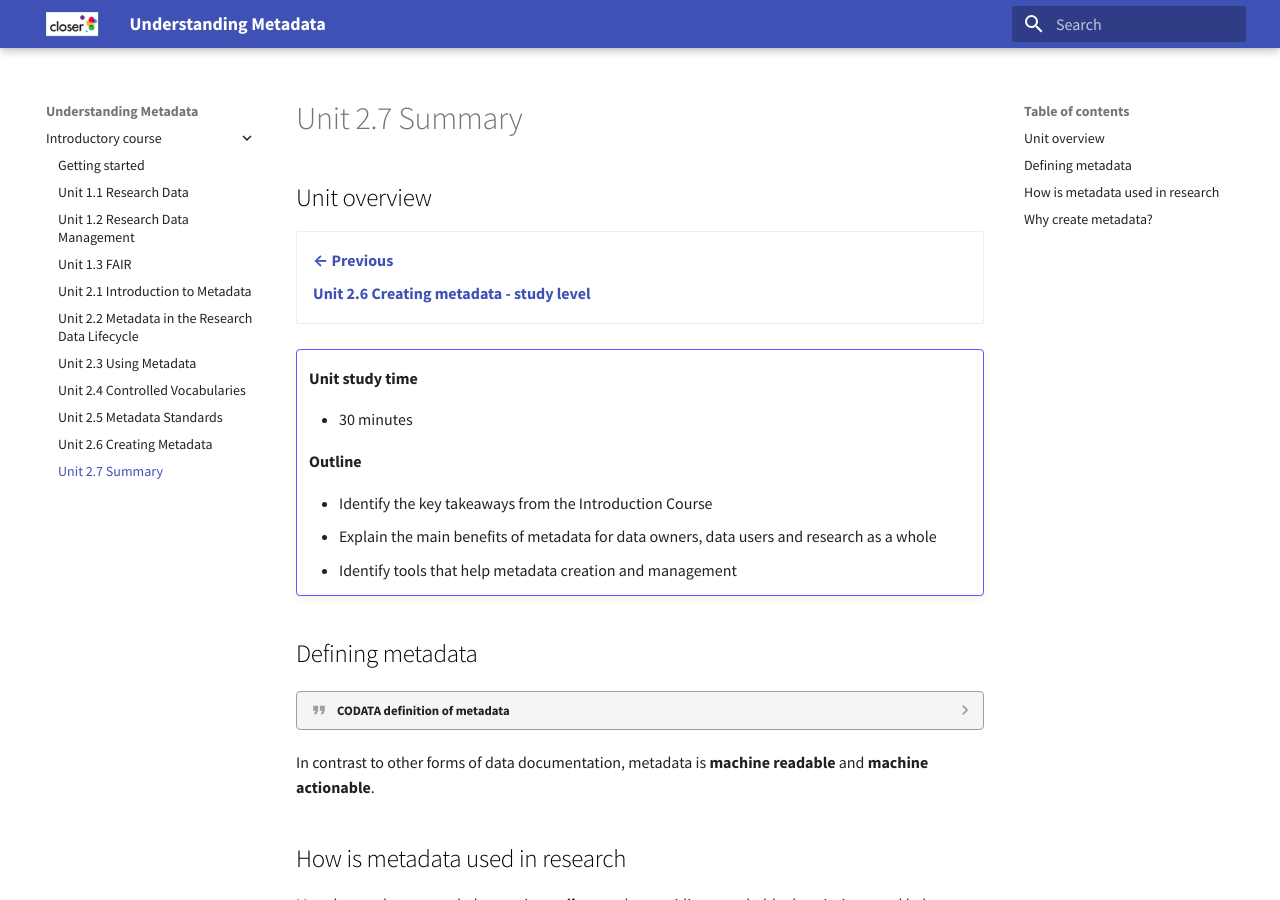
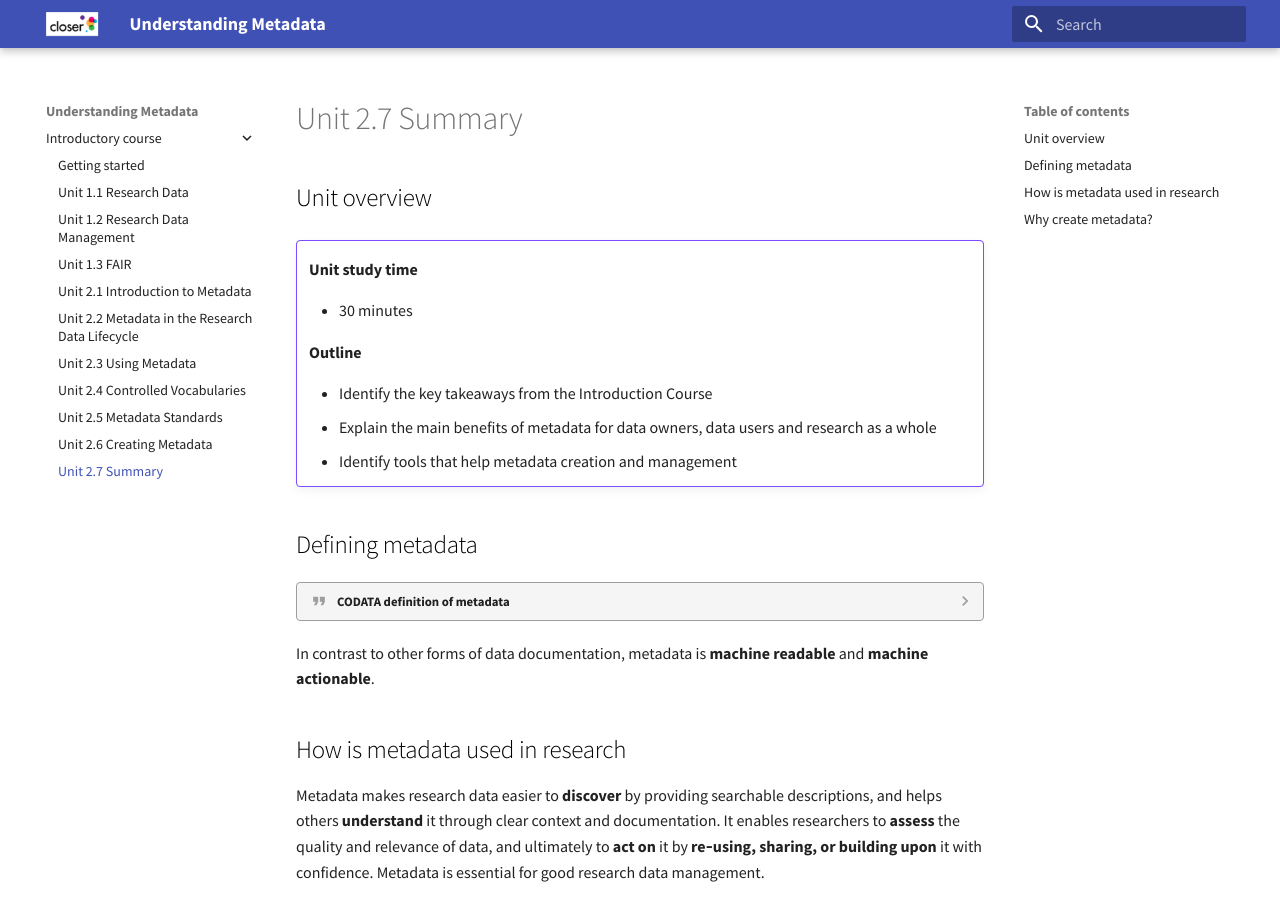
Before and after one commit to spuddybike/understanding-metadata, an MkDocs documentation site: the page built from docs/introduction/2.7 Introduction summary.md, in a window 1280 px wide and 900 px high. Built offline with MkDocs 1.6.1 and Material for MkDocs 9.7.7, drawn with Linux system fonts in a browser that asks for light colours; some of the changed text lies outside the part shown.

Commit message:
Clean up HTML structure in Unit 2.7 summary
Removed unnecessary HTML elements and updated the layout.

```diff
--- a/docs/introduction/2.7 Introduction summary.md
+++ b/docs/introduction/2.7 Introduction summary.md
@@ -5,11 +5,6 @@
 # Unit 2.7 Summary
 
 ## Unit overview
-
-<div class="grid cards" markdown>
-- [**&larr; Previous <p></p> Unit 2.6 Creating metadata - study level**](<2.6 Creating metadata, study level.md>)
-
-</div>
 
 !!! example ""
 
@@ -92,11 +87,11 @@
 Metadata plays a key role in FAIR data, a standard to which the research community are working towards. As such, funders, insitutions or journals may require you to create metadata as part of your research.
 
 
+**TESTING**
 
-<div class="grid cards" markdown>
-- [**&larr; Previous <p></p> Unit 2.6 Creating metadata - study level**](<2.6 Creating metadata, study level.md>)
 
-</div>
+
+
 
 :material-information-outline:{ title="Important information" }
 
```
